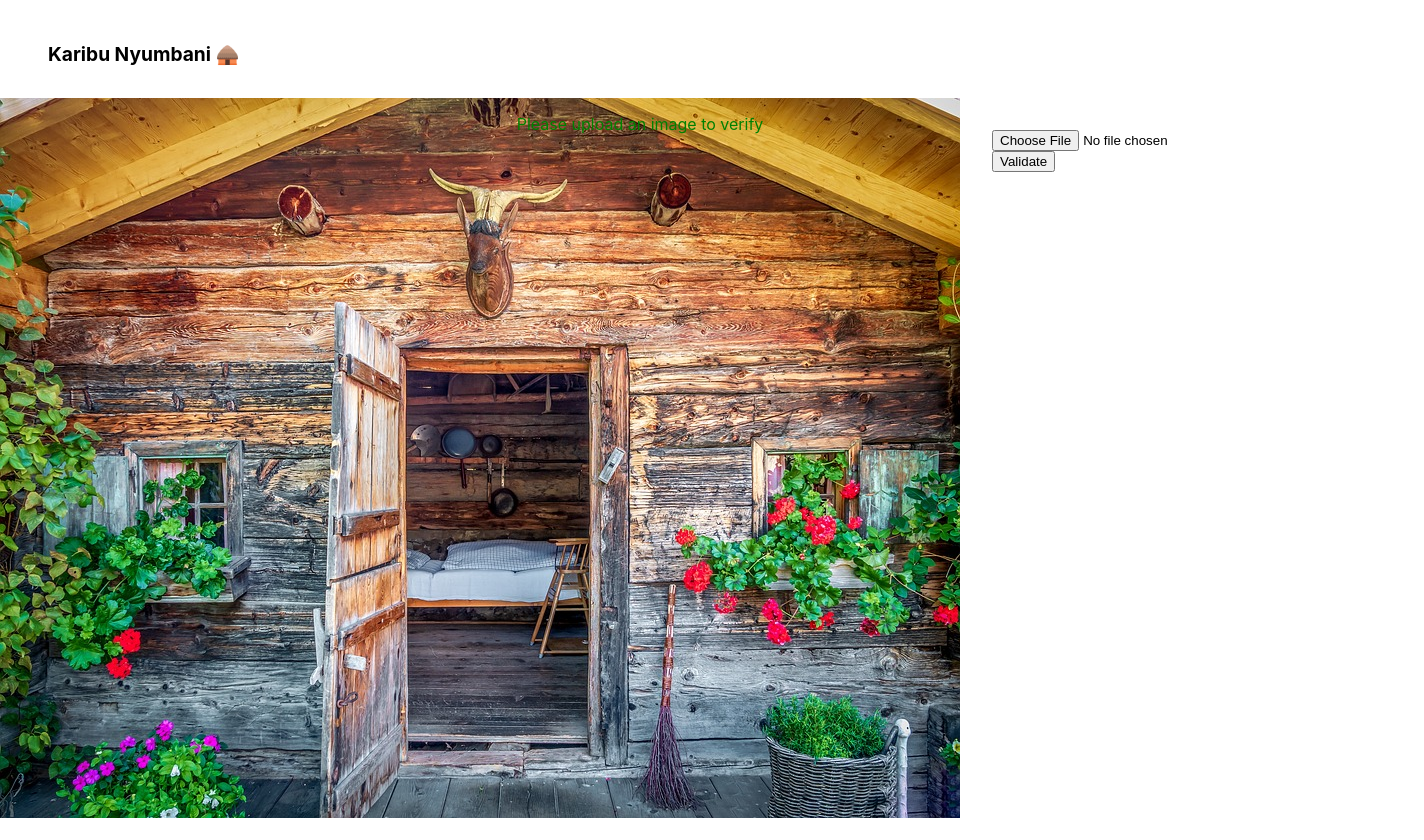
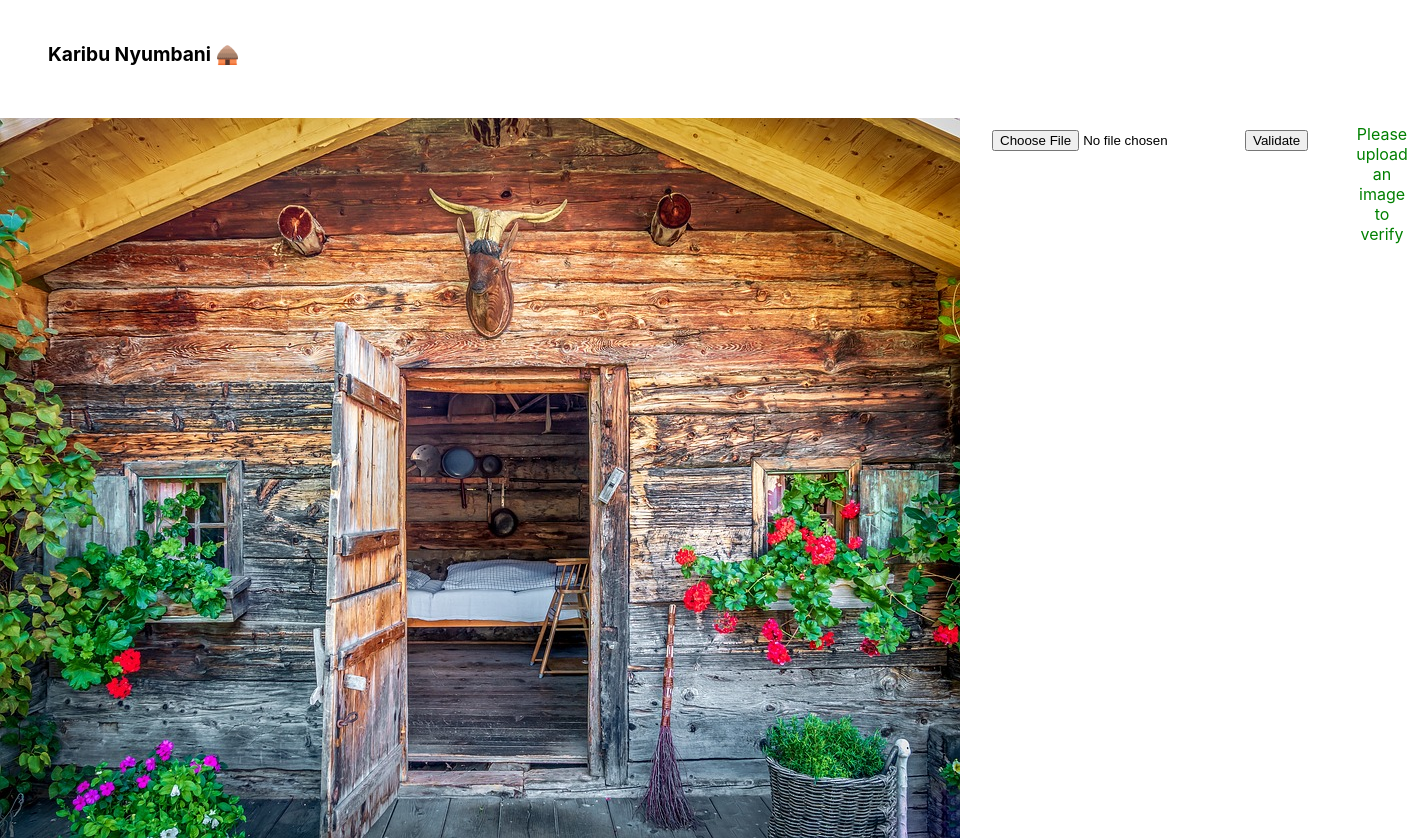
Before and after one commit to R-Owino/restart-final-project, a React (Create React App) app in the folder for-friends/: page / in a window 1280 px wide. Shown: the top 840 px of the page, 1424 px wide, since content can reach past the window. Built offline with nearby package versions, Linux system fonts and the light colour scheme.

Commit message:
chore: attempt to fix a styling issue

```diff
--- a/for-friends/src/App.css
+++ b/for-friends/src/App.css
@@ -30,9 +30,9 @@ h2 {
 
 .form-container {
   width: 25%;
+  height: 15%;
   display: flex;
-  flex-direction: column;
-  justify-content: justify-content;
+  flex-direction: row;
   align-items: flex-start;
   padding: 2rem;
 }
@@ -43,11 +43,9 @@ h2 {
 
 .success,
 .failure {
-  position: absolute;
-  right: 0;
-  left: 0;
+  margin: 10px 0;
   padding: 1rem;
-  text-align: center; /* Center the text */
+  text-align: center;
 }
 
 .success {
@@ -57,3 +55,8 @@ h2 {
 .failure {
   color: red;
 }
+
+img {
+  max-width: 100%;
+  margin-top: 20px;
+}
```
